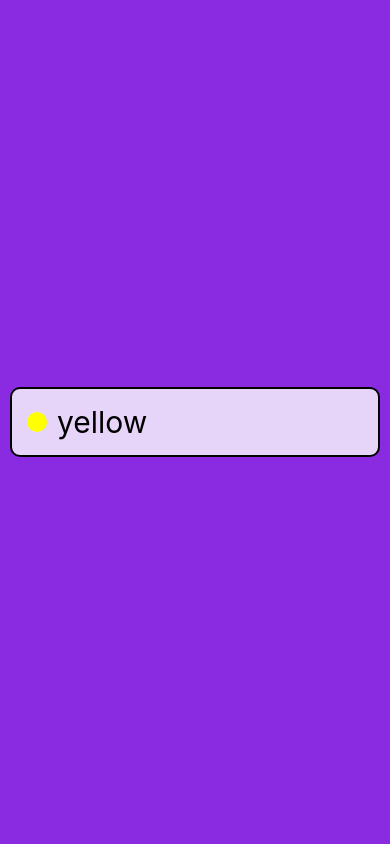
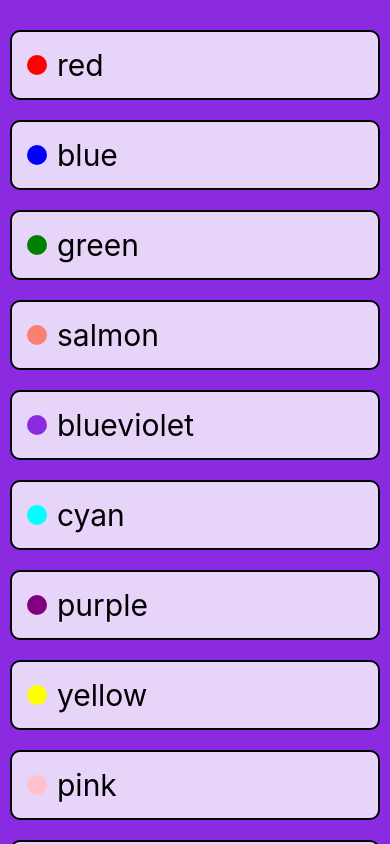
Before and after one commit to eawells/ColorList, a React Native app: screen / in a window 390 px wide. Built offline with nearby package versions, Linux system fonts and the light colour scheme.

Commit message:
Made a ColorButton component and can now scroll through colors

```diff
--- a/App.js
+++ b/App.js
@@ -2,10 +2,10 @@
 import {
   Platform,
   StyleSheet,
-  Text,
-  View,
-  TouchableHighlight
+  ScrollView
 } from 'react-native';
+
+import ColorButton from './components/ColorButton'
 
 export default class App extends React.Component {
   constructor() {
@@ -13,7 +13,7 @@
     this.state = {
       backgroundColor: 'blueviolet'
     }
-    this.backgroundColor = this.changeColor.bind(this)
+    this.changeColor = this.changeColor.bind(this)
   }
 
   changeColor(backgroundColor) {
@@ -22,18 +22,32 @@
   render() {
     const { backgroundColor } = this.state
     return (
-      <View style={[styles.container,{backgroundColor}]}>
-
-        <TouchableHighlight style={styles.button}
-          onPress={() => this.changeColor('yellow')}
-          underlayColor='orange'>
-          <View style={styles.row}>
-            <View style={[styles.sample, {backgroundColor: 'yellow'}]}/>
-            <Text style={styles.text}>yellow</Text>
-          </View>
-        </TouchableHighlight>
-
-      </View>
+      <ScrollView style={[styles.container,{backgroundColor}]}>
+        <ColorButton backgroundColor='red'
+        onSelect={this.changeColor}/>
+        <ColorButton backgroundColor='blue'
+        onSelect={this.changeColor}/>
+        <ColorButton backgroundColor='green'
+        onSelect={this.changeColor}/>
+        <ColorButton backgroundColor='salmon'
+        onSelect={this.changeColor}/>
+        <ColorButton backgroundColor='blueviolet'
+        onSelect={this.changeColor}/>
+        <ColorButton backgroundColor='cyan'
+        onSelect={this.changeColor}/>
+        <ColorButton backgroundColor='purple'
+        onSelect={this.changeColor}/>
+        <ColorButton backgroundColor='yellow'
+        onSelect={this.changeColor}/>
+        <ColorButton backgroundColor='pink'
+        onSelect={this.changeColor}/>
+         <ColorButton backgroundColor='orange'
+        onSelect={this.changeColor}/>
+        <ColorButton backgroundColor='white'
+        onSelect={this.changeColor}/>
+        <ColorButton backgroundColor='black'
+        onSelect={this.changeColor}/>
+      </ScrollView>
     )
   }
 }
@@ -41,31 +55,6 @@
 const styles = StyleSheet.create({
   container: {
     flex: 1,
-    justifyContent: 'center',
-    alignItems: 'center',
-    backgroundColor: '#F5FCFF',
-  },
-  button: {
-    margin: 10,
-    padding: 10,
-    borderWidth: 2,
-    borderRadius: 10,
-    alignSelf: 'stretch',
-    backgroundColor: 'rgba(255,255,255,.8)'
-  },
-  row: {
-    flexDirection: 'row',
-    alignItems: 'center'
-  },
-  sample: {
-    height: 20,
-    width: 20,
-    borderRadius: 10,
-    margin: 5,
-    backgroundColor: 'white'
-  },
-  text: {
-    fontSize: 30,
-    margin: 5
+    paddingTop: 20
   }
 })
--- /dev/null
+++ b/components/ColorButton.js
@@ -0,0 +1,50 @@
+import React from 'react'
+import {
+    StyleSheet,
+    Text,
+    View,
+    TouchableHighlight
+} from 'react-native'
+
+const ColorButton = ({ backgroundColor, onSelect=f=>f }) => {
+  return (
+    <TouchableHighlight style={styles.button}
+          onPress={() => onSelect(backgroundColor)}
+          underlayColor='orange'>
+
+          <View style={styles.row}>
+            <View style={[styles.sample, {backgroundColor}]}/>
+            <Text style={styles.text}>{backgroundColor}</Text>
+          </View>
+
+    </TouchableHighlight>
+  )
+}
+
+const styles = StyleSheet.create({
+    button: {
+      margin: 10,
+      padding: 10,
+      borderWidth: 2,
+      borderRadius: 10,
+      alignSelf: 'stretch',
+      backgroundColor: 'rgba(255,255,255,.8)'
+    },
+    row: {
+      flexDirection: 'row',
+      alignItems: 'center'
+    },
+    sample: {
+      height: 20,
+      width: 20,
+      borderRadius: 10,
+      margin: 5,
+      backgroundColor: 'white'
+    },
+    text: {
+      fontSize: 30,
+      margin: 5
+    }
+  })
+
+  export default ColorButton
```
Also changed, not shown: 322 other files (tests, documents, lock files or other folders).
